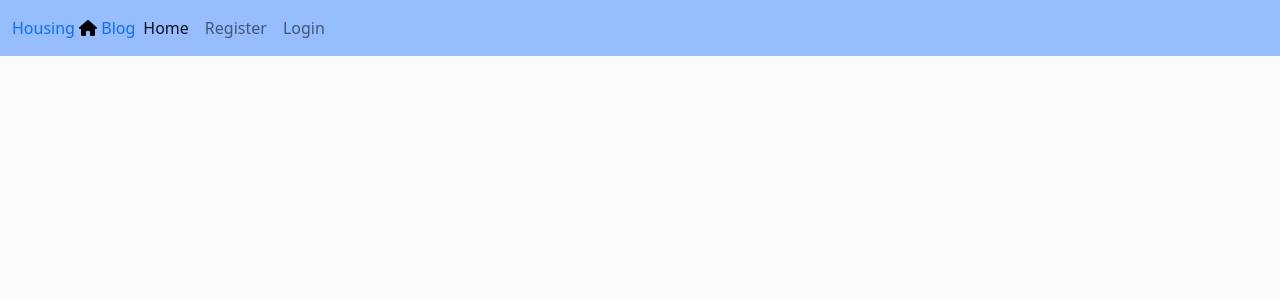
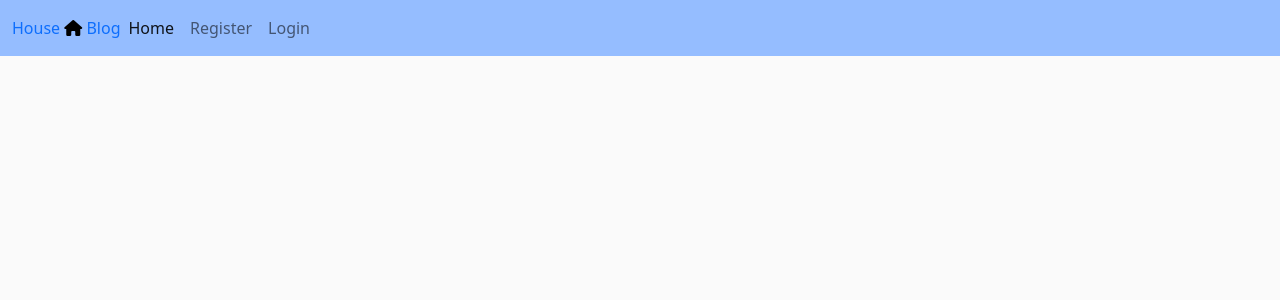
Before and after one commit to GeorgePh0/House-Blog, a Django app: page / in a window 1280 px wide. Shown: the top 300 px of the page. Run offline with Django 3.2, Linux system fonts and the light colour scheme; data that the repository does not hold is empty; some libraries are stand-ins or nearby versions.

Commit message:
Add meta to heading in base.html file

```diff
--- a/templates/base.html
+++ b/templates/base.html
@@ -4,18 +4,26 @@
 <html class="h-100">
 
 <head>
-    <title>Housing Blog</title>
+    <title>House Blog</title>
+
+    <meta charset="UTF-8">
+    <meta http-equiv="X-UA-Compatible" content="ie=edge">
+    <meta name="viewport" content="width=device-width, initial-scale=1.0">
+    <meta name="description" content="House Blog | Ideas to decorate your home.">
+    <meta name="keywords" content="house, housing, decorate, blog, housing blog, ideas">
 
     <link rel="preconnect" href="https://fonts.gstatic.com">
     <link href="https://fonts.googleapis.com/css2?family=Roboto:wght@300&display=swap" rel="stylesheet">
     <link href="https://fonts.googleapis.com/css2?family=Lato:wght@300;700&display=swap" rel="stylesheet">
     <link rel="stylesheet" href="https://cdnjs.cloudflare.com/ajax/libs/font-awesome/5.15.3/css/all.min.css">
-    <meta name="viewport" content="width=device-width, initial-scale=1" />
+
+    <!-- Bootstrap  -->
     <link href="https://cdn.jsdelivr.net/npm/bootstrap@5.0.1/dist/css/bootstrap.min.css" rel="stylesheet"
         integrity="sha384-+0n0xVW2eSR5OomGNYDnhzAbDsOXxcvSN1TPprVMTNDbiYZCxYbOOl7+AMvyTG2x" crossorigin="anonymous">
     <script src="https://cdn.jsdelivr.net/npm/bootstrap@5.0.1/dist/js/bootstrap.bundle.min.js"
         integrity="sha384-gtEjrD/SeCtmISkJkNUaaKMoLD0//ElJ19smozuHV6z3Iehds+3Ulb9Bn9Plx0x4" crossorigin="anonymous">
     </script>
+
     <link rel="stylesheet" href="{% static 'css/style.css' %}">
 
 </head>
@@ -26,7 +34,7 @@
 
     <nav class="navbar navbar-expand-lg navbar-light light-bg">
         <div class="container-fluid">
-            <a class="logo" href="{% url 'home' %}">Housing <i class="fa-solid fa-house" style="color: #000000;"></i> Blog</a>
+            <a class="logo" href="{% url 'home' %}">House <i class="fa-solid fa-house" style="color: #000000;"></i> Blog</a>
             <button class="navbar-toggler" type="button" data-bs-toggle="collapse" data-bs-target="#navbarText"
                 aria-controls="navbarText" aria-expanded="false" aria-label="Toggle navigation">
                 <span class="navbar-toggler-icon"></span>
```
